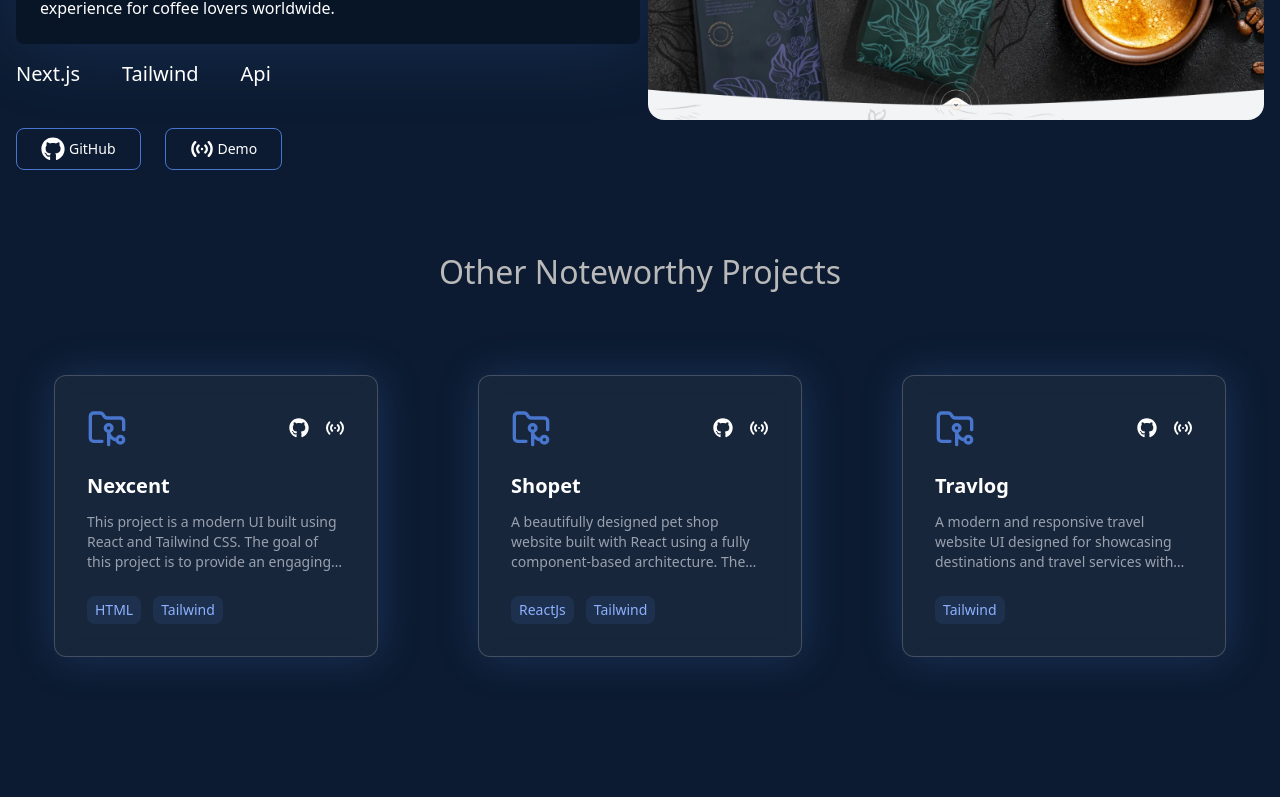
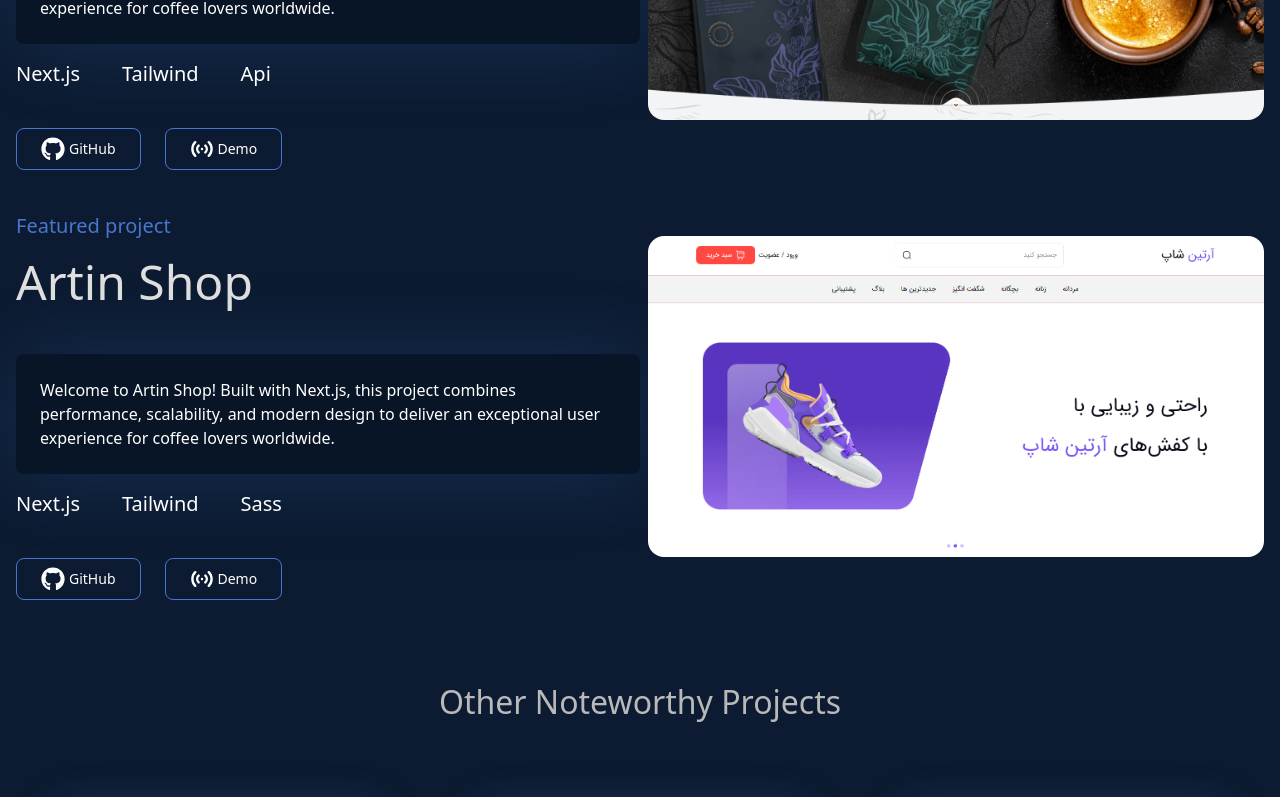
Before and after one commit to bagheri-dev/personal-website, a Next.js app: page / in a window 1280 px wide. Shown: the part 2370-3167 px from the top of the page. Built offline with nearby package versions, Linux system fonts and the light colour scheme.

Commit message:
add project Artin Shop

```diff
--- a/src/Components/index/Portfolio.tsx
+++ b/src/Components/index/Portfolio.tsx
@@ -14,6 +14,14 @@
         tech: ["Next.js", "Tailwind", "Api"],
         github: "https://github.com/bagheri-dev/golden-coffee-shop",
         demo: "https://golden-coffee-shop.vercel.app/",
+    },
+    {
+        title: "Artin Shop",
+        image: "/projects/artin-shop.png",
+        description: "Welcome to Artin Shop! Built with Next.js, this project combines performance, scalability, and modern design to deliver an exceptional user experience for coffee lovers worldwide.",
+        tech: ["Next.js", "Tailwind", "Sass"],
+        github: "https://github.com/bagheri-dev/artin-shop",
+        demo: "https://artin-shop-self.vercel.app/",
     },
 ]
 const OtherProject = [
```
Also changed, not shown: public/projects/artin-shop.PNG (added).
